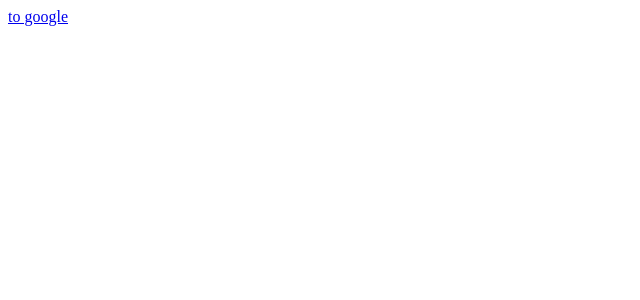
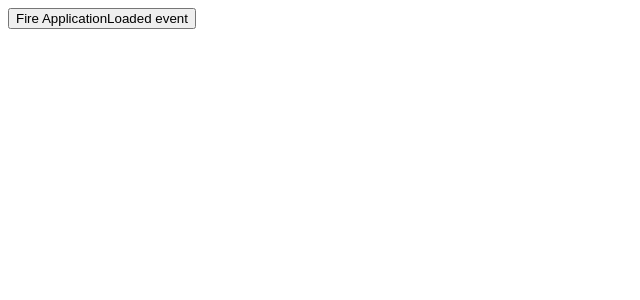
Before and after one commit to dudwns0921/Google_Analytics_test, a React (Vite) app: page / in a window 1280 px wide. Shown: the top 300 px of the page, without its empty margins (0-640 px from the left). Built offline with nearby package versions, Linux system fonts and the light colour scheme.

Commit message:
feat: custom 이벤트 추가

```diff
--- a/src/App.tsx
+++ b/src/App.tsx
@@ -1,9 +1,22 @@
 import { useState } from 'react'
 
 function App() {
+    function handler() {
+        console.log('ApplicationLoaded')
+    }
+
+    document.addEventListener('ApplicationLoaded', handler)
+
+    function handleBtnClick() {
+        console.log('ApplicationLoaded Event Fired')
+        const event = new Event('ApplicationLoaded')
+        document.dispatchEvent(event)
+    }
     return (
         <div className="App">
-            <a href="https://www.google.com">to google</a>
+            <button type="button" onClick={handleBtnClick}>
+                Fire ApplicationLoaded event
+            </button>
         </div>
     )
 }
```
